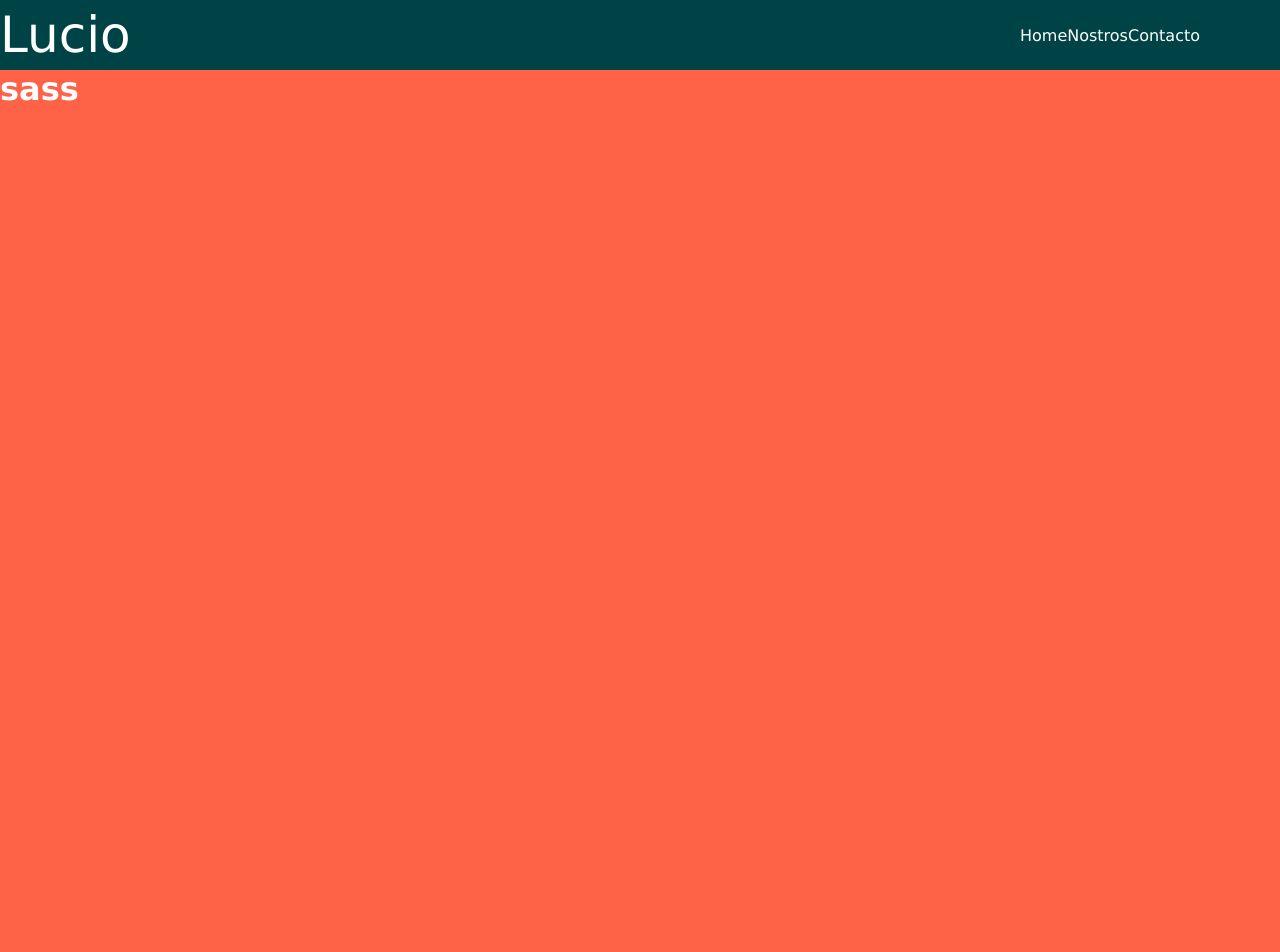
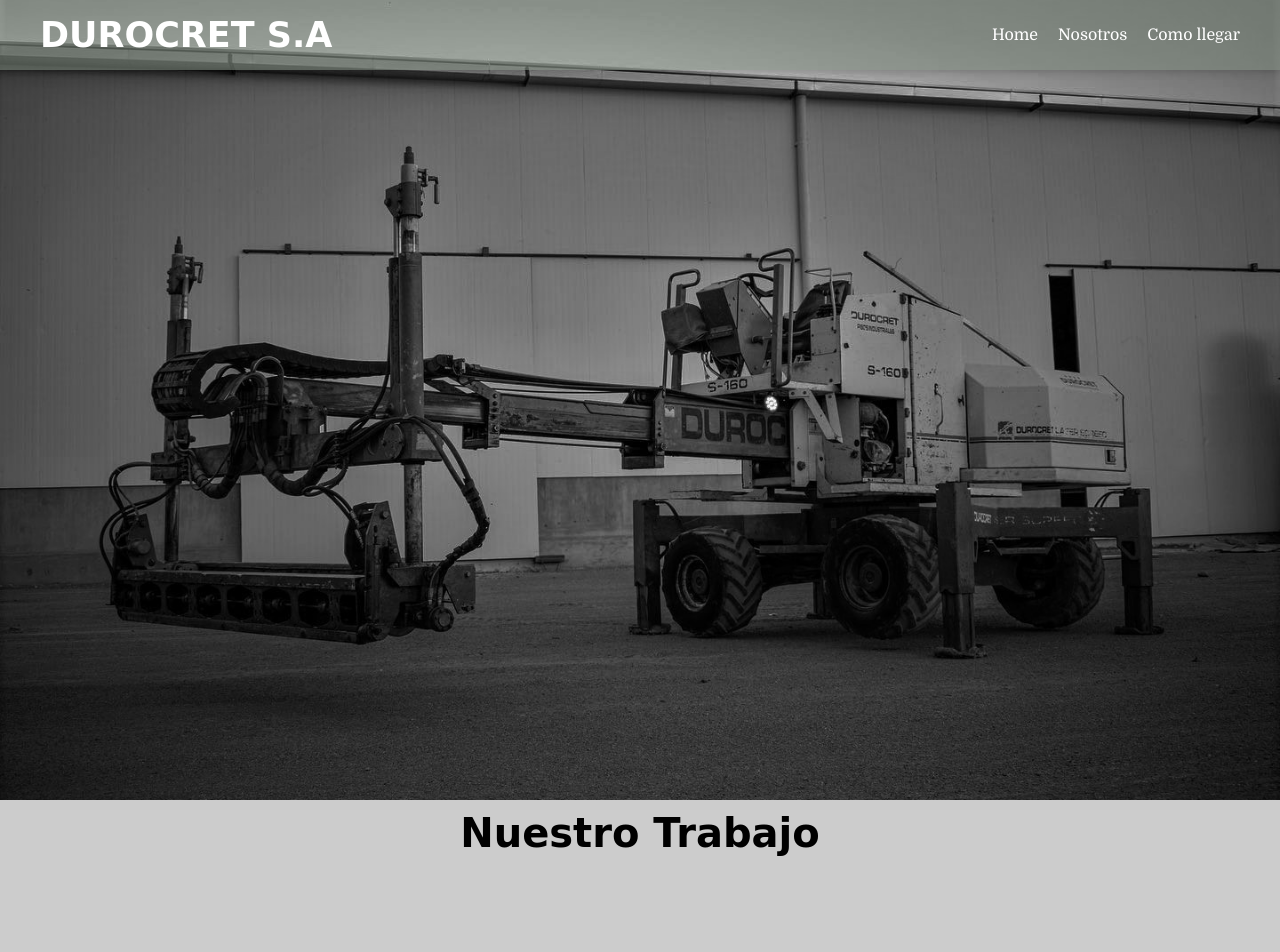
Before and after one commit to luciosantibanez/Durocret, a plain HTML site: page index.html in a window 1280 px wide. Shown: the top 952 px of the page. Before the commit the page ends 800 px from the top, so only its background shows below. Drawn offline with nearby package versions, Linux system fonts and the light colour scheme; files that its build step writes are made by us from their sources; a web font is replaced by a local one.

Commit message:
ultimo commit

```diff
--- a/estilos/estilos.scss
+++ b/estilos/estilos.scss
@@ -1,3 +1,6 @@
+$colorOscuro: black ;
+$fontTitulos: 'Bakbak One', cursive;
+
 *{
     margin: 0;
     padding: 0;
@@ -5,41 +8,51 @@
 }
 
 body{
-    background-color: tomato;
-    font-family: Verdana, Geneva, Tahoma, sans-serif;
+    font-family: 'Domine', serif;
 }
 
+#hero{
 
-h1{
-    color: rgb(255, 255, 255);
-}
+    // background-image:url(../img/durohero.jpg)  ;
+    background: url(../img/durohero1.jpg);
+    background-attachment: fixed;
+    background-position: center;
+    background-size: cover;
+    height: 100vh;
 
-header{
+.header{
     height: 70px;
     width: 100%;
-    background-color: #004346;
+    background-color: hsla(120, 5%, 54%, 0.569);
     color: white;
-    display: flex;justify-content: space-between;
+    box-shadow: 0 0 10px rgba(0, 0, 0, 0.226);
+
+        .contenedorHeader{
+        height: 70px;
+        display: flex;
+        justify-content: space-between;
+        align-items: center;
+        max-width: 1200px;
+        margin: auto;
+
+        }
+        .logo{
+            h2{
+            font-size: 35px;
+            font-family: 'Bakbak One', cursive;
+            }
 
 
-
-
-        .contenedorHeader{
-            max-width: 1200px;
-            width: 100%;
-            display: flex;
-            justify-content:space-between ;
-
-            align-items: center;
-        }
-        .logo{
-            font-size: 50px;
         }
 
         nav{
 
             ul{
                 display: flex;
+            }
+
+            li{
+                margin-left: 20px;
             }
 
             a{
@@ -54,3 +67,42 @@
             }
         }
 }
+}
+
+main{
+    background-color:#ccc;
+
+    .nuestroTrabajo{
+        height: 600px;
+        width: 1200px;
+        margin: auto;
+
+        h3{
+            color:$colorOscuro;
+            font-family: $fontTitulos;
+            font-size: 40px;
+            text-align: center;
+            padding-top : 10px;
+        }
+
+    }
+}
+
+
+
+
+
+
+
+footer{
+    background-color: $colorOscuro;
+    height: 50px;
+    width: 100;
+
+    .contenedorFooter{
+        max-width: 1200px;
+        margin: auto;
+        color: white;
+
+    }
+}
--- a/index.html
+++ b/index.html
@@ -7,26 +7,52 @@
     <link rel="preconnect" href="https://fonts.googleapis.com">
     <link rel="preconnect" href="https://fonts.gstatic.com" crossorigin>
     <link href="https://fonts.googleapis.com/css2?family=Lora:wght@500&display=swap" rel="stylesheet">
-    <link rel="stylesheet" href="estilos.css">
-    <title>SASS 1</title>
+    <link rel="preconnect" href="https://fonts.googleapis.com">
+    <link rel="preconnect" href="https://fonts.gstatic.com" crossorigin>
+    <link rel="preconnect" href="https://fonts.googleapis.com">
+    <link rel="preconnect" href="https://fonts.gstatic.com" crossorigin>
+    <link href="https://fonts.googleapis.com/css2?family=Domine&display=swap" rel="stylesheet">
+    <link href="https://fonts.googleapis.com/css2?family=Bakbak+One&display=swap" rel="stylesheet">
+    <link rel="stylesheet" href="/estilos/estilos.css">
+    <title>DUROCRET S.A</title>
 </head>
 <body>
-    <header>
+    <div id="hero">
+    <header class="header">
         <div class="contenedorHeader">
-            <div class="logo">Lucio</div>
-
+            <div class="logo">
+                <h2>DUROCRET S.A</h2>
+            </div>
             <nav>
                 <ul>
                     <a href=""><li>Home</li></a>
-                    <a href=""><li>Nostros</li></a>
-                    <a href=""><li>Contacto</li></a>
+                    <a href=""><li>Nosotros</li></a>
+                    <a href="https://www.google.com/maps/dir//Durocret+sa+pisos+industriales+mendoza/@-32.9683524,-68.9137907,12z/data=!4m8!4m7!1m0!1m5!1m1!1s0x967e754226d32303:0x10f182eede5f98f8!2m2!1d-68.8437505!2d-32.9683719"><li> Como llegar</li></a>
                 </ul>
             </nav>
         </div>
     </header>
+    </div>
+<main>
+    <div class="nuestroTrabajo">
+        <h3>Nuestro Trabajo</h3>
 
-    <h1>sass</h1>
+    </div>
+</main>
 
+
+
+
+<footer>
+    <div class="contenedorFooter">
+        <div class="redes">
+
+        </div>
+        <div class="derechos">
+            <p>All rigth reserved 2023</p>
+        </div>
+    </div>
+</footer>
 
 </body>
 </html>
```
Also changed, not shown: bucles.png (added), estilos/estilos.css, img/durohero.jpg (added), img/durohero1.jpg (added), img/icons8-geo-cerca-64.png (added), img/icons8-google-maps.svg (added), 1 other file.
